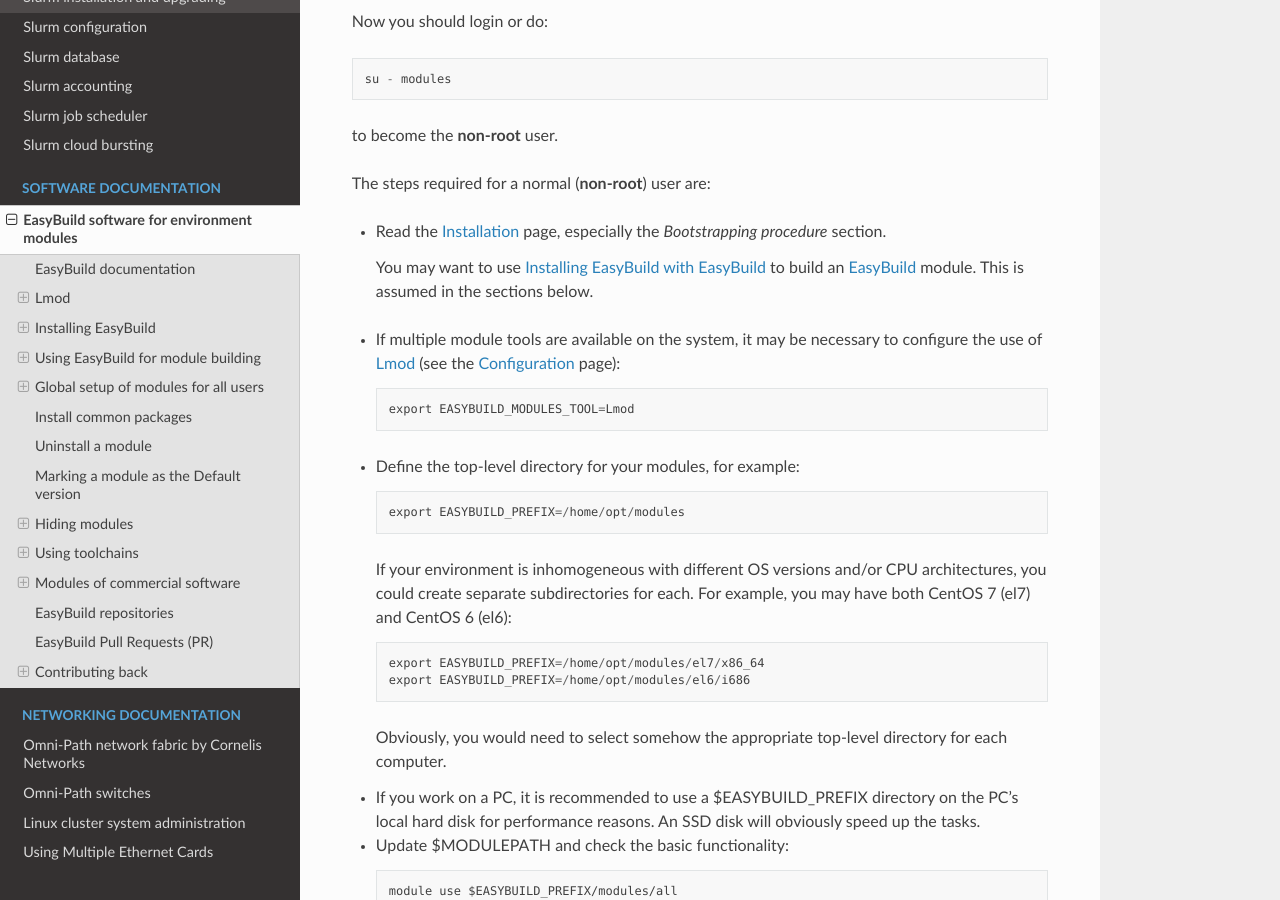
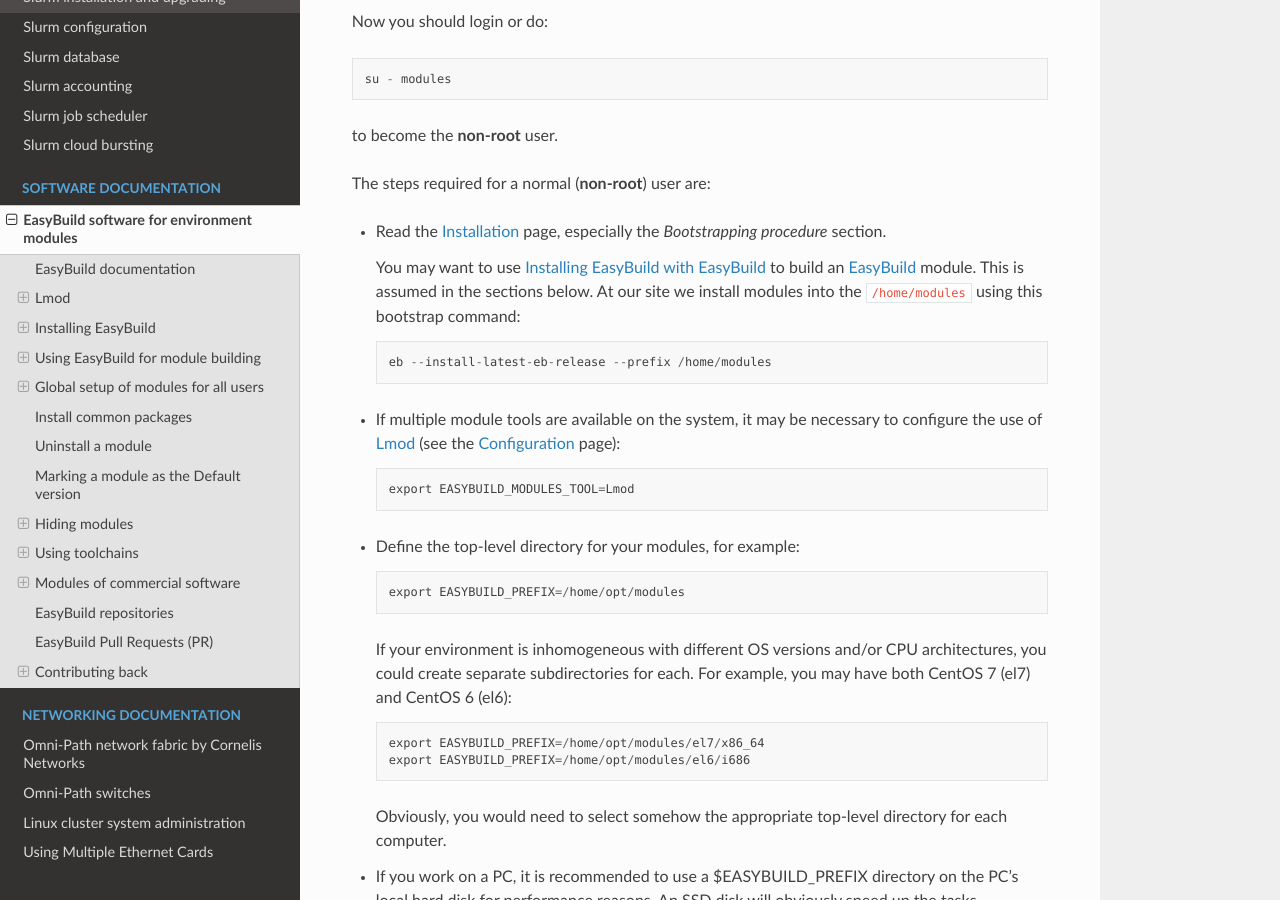
Before and after one commit to OleHolmNielsen/Niflheim_system, a Sphinx documentation site: the page built from docs/EasyBuild_modules.rst, in a window 1280 px wide and 900 px high, scrolled down 4915 px. Built offline with Sphinx 7.4.7 and the Read the Docs theme 2.0.0, drawn with Linux system fonts in a browser that asks for light colours.

Commit message:
Installation directory

```diff
--- a/docs/EasyBuild_modules.rst
+++ b/docs/EasyBuild_modules.rst
@@ -194,6 +194,9 @@
   You may want to use `Installing EasyBuild with EasyBuild <https://docs.easybuild.io/installation/#eb_as_module>`_
   to build an EasyBuild_ module.
   This is assumed in the sections below.
+  At our site we install modules into the ``/home/modules`` using this bootstrap command::
+
+    eb --install-latest-eb-release --prefix /home/modules
 
 .. _Installation: https://docs.easybuild.io/installation/
 
```
